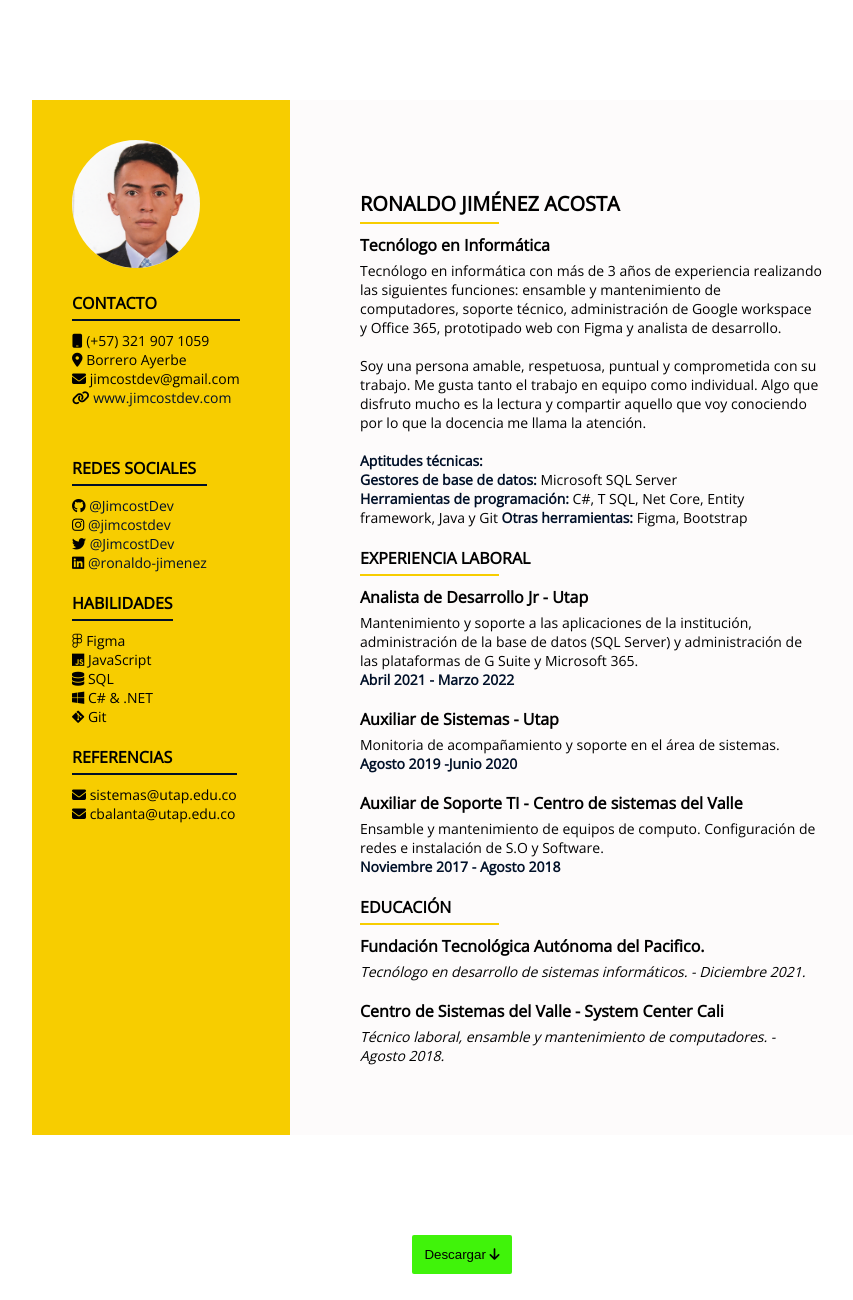
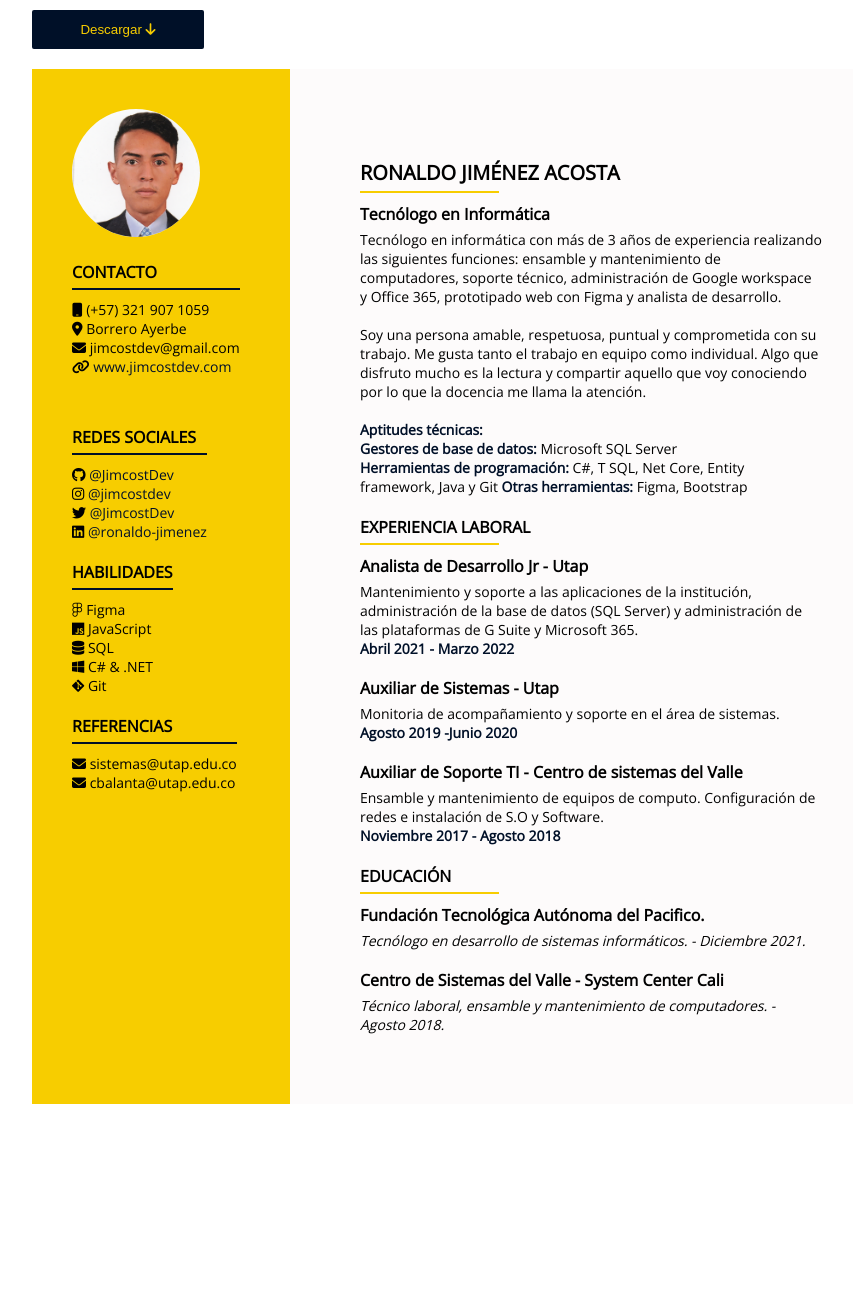
Before and after one commit to JimcostDev/jimcostdev_cv, a plain HTML site: page index.html in a window 1280 px wide. Shown: the whole page, without its empty margins (178-1031 px from the left). After the commit the page ends 1124 px from the top, so only its background shows below. Drawn offline with nearby package versions, Linux system fonts and the light colour scheme.

Commit message:
edit button download pdf - CV

```diff
--- a/css/main.css
+++ b/css/main.css
@@ -3,7 +3,6 @@
   --color-principal: #f7cd00;
   --color-secundario: #fdfbfb;
   --color-terciario: #001028;
-  --color-btn: #40f30a;
 }
 
 * {
@@ -20,7 +19,7 @@ body {
 }
 
 .contenedor {
-  margin: 100px auto;
+  margin: 20px auto;
   width: 860px;
   display: flex;
   flex-direction: row;
@@ -107,25 +106,27 @@ body {
 /********************** BOTON ***************************/
 
 .descargar{
-  margin: 100px auto;
+  margin: 10px auto;
   width: 860px;
   display: flex;
-  flex-direction: row;
+  flex-direction: column;
   flex-wrap: wrap;
+  align-content: flex-start;
 }
 .descargar .btn-descargar{
   display: block;
   margin: auto;
   padding: 12px;
-  background-color: var(--color-btn);
+  background-color: var(--color-terciario);
   cursor: pointer;
   border: none;
   border-radius: 2px;
- float: left;
+  width: 20%;
+  color: var(--color-principal);
 }
 
 .descargar .btn-descargar:hover{
-  background-color: #40f30ac9;
+  background-color: #000a1a;
 }
 
 /********************* RESPONSIVE ************************/
--- a/index.html
+++ b/index.html
@@ -10,6 +10,9 @@
 	<link rel="stylesheet" href="css/main.css">
 </head>
 <body>
+    <div class="descargar">
+        <button class="btn-descargar" id="btn-descargar">Descargar <i class="fa fa-arrow-down"></i></button>
+    </div>
 	<div class="contenedor" id="contenedor">
 		<aside>
 			<div class="contacto">
@@ -122,10 +125,6 @@
             </div>
 		</section>
 	</div>
-
-    <div class="descargar">
-        <button class="btn-descargar" id="btn-descargar">Descargar <i class="fa fa-arrow-down"></i></button>
-    </div>
     <script src="scripts/html2pdf.bundle.min.js"></script>
     <script src="scripts/main.js"></script>
 </body>
```
